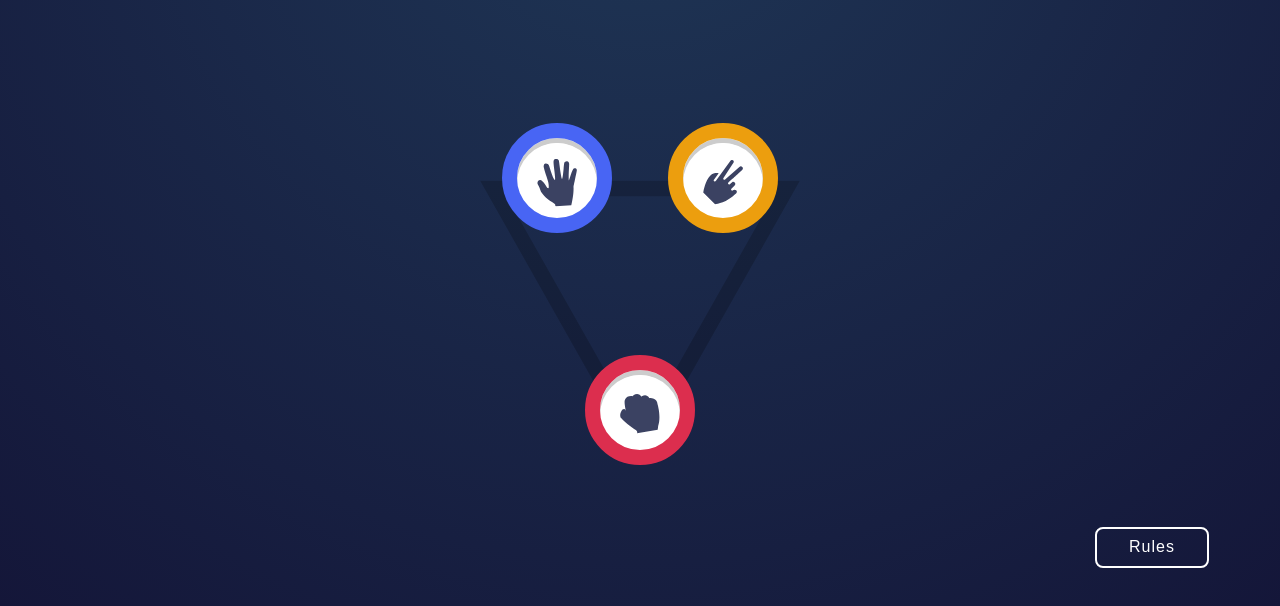
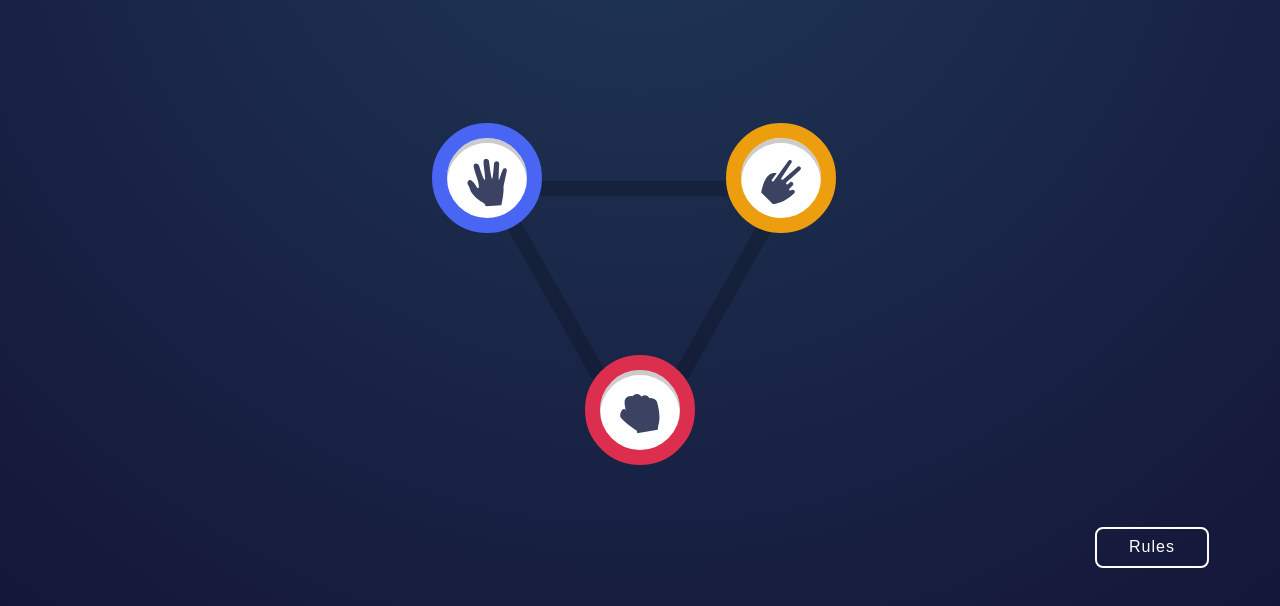
Before and after one commit to JUW-Code/rock-paper-scissors-master, a plain HTML site: page rock-paper-scissors-master/index.html in a window 1280 px wide. Shown: the part 176-782 px from the top of the page. Drawn offline with Linux system fonts and the light colour scheme.

Commit message:
Update style.css

```diff
--- a/rock-paper-scissors-master/style.css
+++ b/rock-paper-scissors-master/style.css
@@ -94,14 +94,14 @@ body {
 .choice-paper {
   border: 15px solid var(--Blue500);
   top: 0;
-  left: 0;
+  left: -22%;
   transform: translate(20%, -10%);
 }
 
 .choice-scissors {
   border: 15px solid var(--Gold500);
   top: 0;
-  right: 0;
+  right: -18%;
   transform: translate(-20%, -10%);
 }
 
```
